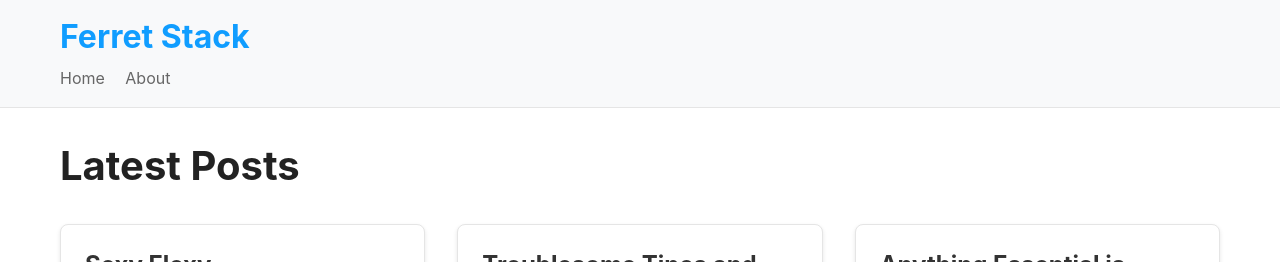
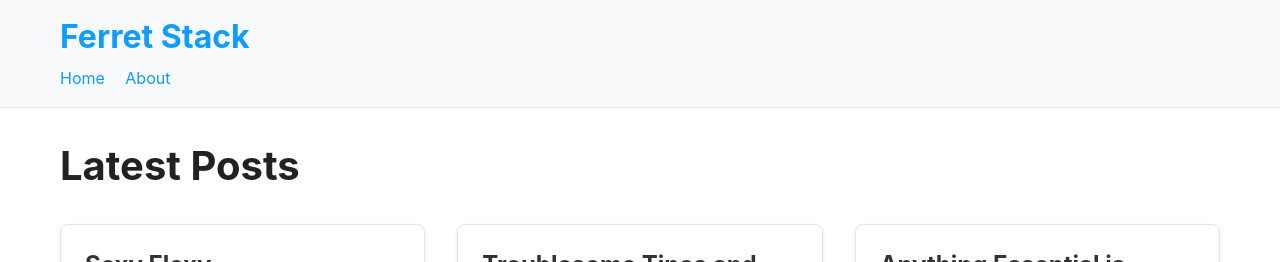
Before and after one commit to ferret-stack/ferret-stack.github.io, a Jekyll site: the page built from index.html, in a window 1280 px wide. Shown: the top 262 px of the page. Built offline with Jekyll 4.4.1, drawn with Linux system fonts in a browser that asks for light colours.

Commit message:
Update style.css

```diff
--- a/assets/css/style.css
+++ b/assets/css/style.css
@@ -40,17 +40,17 @@
 }
 
 .site-title a:hover {
-  color: pink;
+  color: hotpink;
 }
 
 .site-nav a {
   margin-right: 1rem;
-  color: #666;
+  color: #109dff;
   text-decoration: none;
 }
 
 .site-nav a:hover {
-  color: #0066cc;
+  color: hotppink;
 }
 
 /* Main Content */
```
